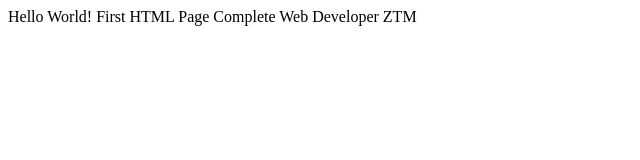
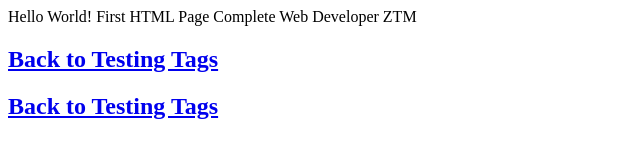
Before and after one commit to siddharth2016/ztm-web-developer-course, a plain HTML site: page html/first_html_page.html in a window 1280 px wide. Shown: the whole page, without its empty margins (0-640 px from the left). Drawn offline with Linux system fonts and the light colour scheme.

Commit message:
using anchor tags

```diff
--- a/html/first_html_page.html
+++ b/html/first_html_page.html
@@ -7,5 +7,9 @@
         Hello World!
         First HTML Page
         Complete Web Developer ZTM
+
+        <a href="testing_tags.html"><h2>Back to Testing Tags</h2></a>
+
+        <h2><a href="testing_tags.html">Back to Testing Tags</a></h2>
     </body>
 </html>
```
Also changed, not shown: html/testing_tags.html (+3 -0 lines).
